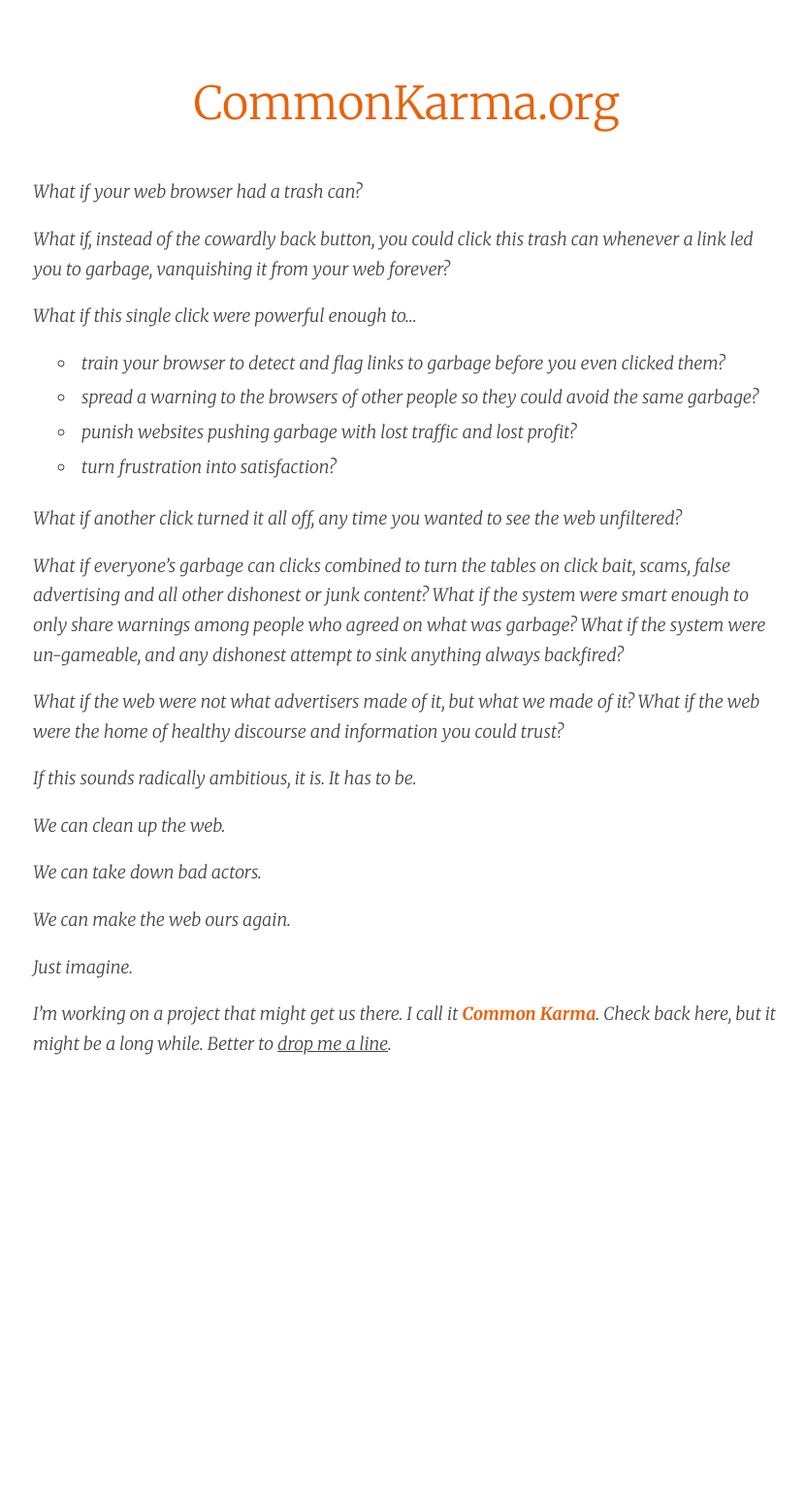
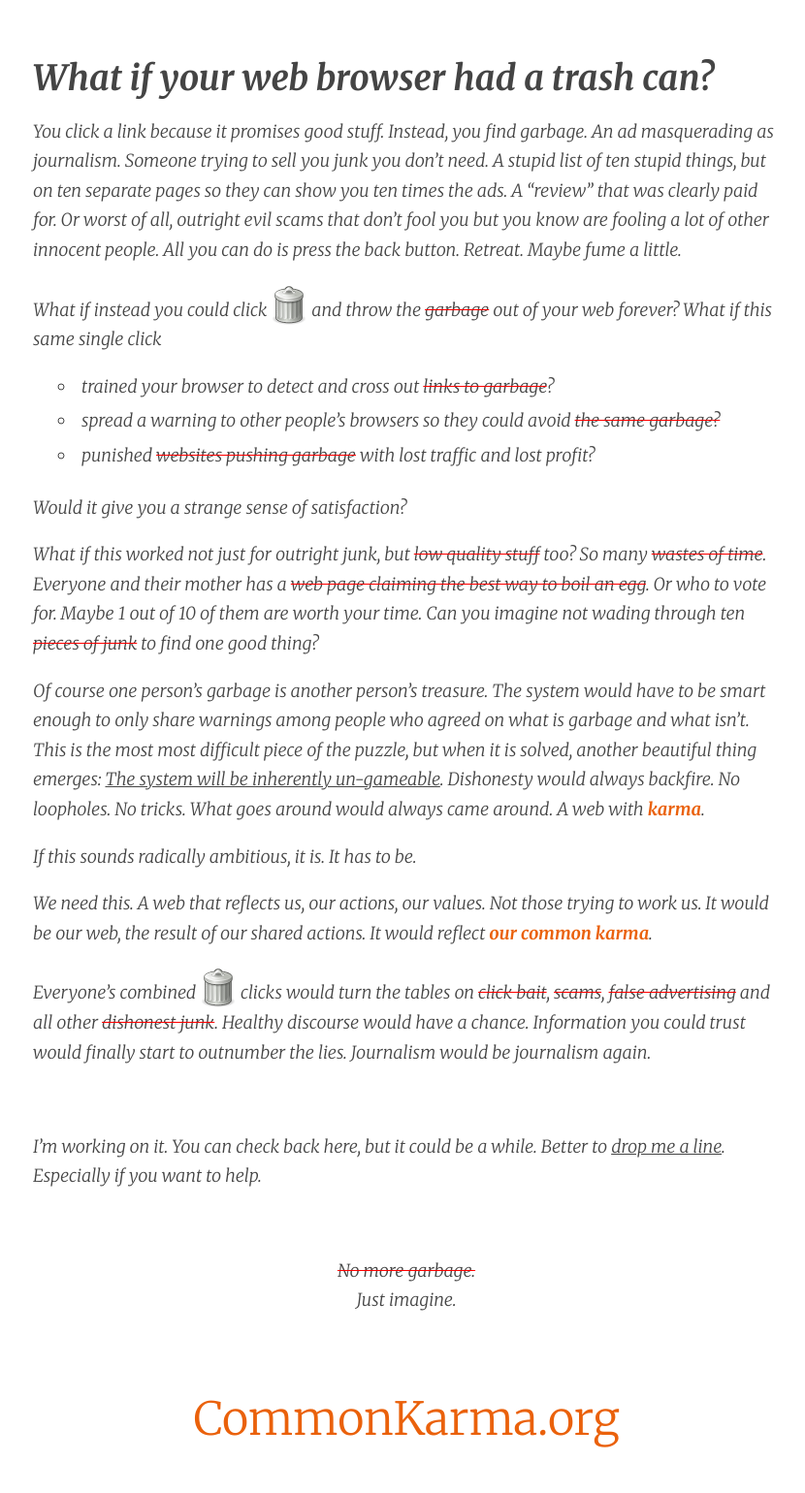
Before and after one commit to commonkarma/commonkarma.org-source, a Jekyll site: the page built from index.md, in a window 1280 px wide. Shown: the whole page at 97% size, without its empty margins (221-1051 px from the left). Built offline with Jekyll 4.4.1, drawn with Linux system fonts in a browser that asks for light colours; nearby versions of some CDN libraries; comment, search, counter and statistics services are not loaded; before the commit the page ends 1140 px from its top, so only the background shows below that.

Commit message:
new homepage: What if your web browser had a trash can?

```diff
--- a/_config.yml
+++ b/_config.yml
@@ -12,6 +12,9 @@ github_username:  CommonKarma
 markdown: kramdown
 
 
+kramdown:
+  parse_block_html: true
+
 # these are copied from https://github.com/bookfellas/bookfellas.github.io
 # not sure if correct or needed.
 permalink: pretty
--- a/_includes/footer.html
+++ b/_includes/footer.html
@@ -1,4 +1,5 @@
 <footer class="site-footer">
 
+<p class="site-logo"><a class="site-logo" href="{{ site.url }}" title="{{ site.title }}">{{ site.title }}</a></p>
 
 </footer>
--- a/_includes/header.html
+++ b/_includes/header.html
@@ -1,5 +1,4 @@
 <header class="site-header">
-<p class="site-logo"><a class="site-logo" href="{{ site.url }}" title="{{ site.title }}">{{ site.title }}</a></p>
 <script>
     if(location.hostname.match('commonkarma.org$')){
     mixpanel.track('page viewed', {'page title' : document.title, 'url' : window.location.pathname});}
--- a/css/style.scss
+++ b/css/style.scss
@@ -64,6 +64,18 @@ a.site-logo {
   color: #ea610b;
 }
 
+.main del {
+    -moz-text-decoration-color: red;
+    text-decoration-color: red;
+}
+
+.garbage-can img {
+  height: 44px;
+  width: 44x;
+  margin-bottom: -10px;
+  margin-left: -3px;
+  margin-right: -3px;
+}
 
 ul {
   list-style-type: circle;
@@ -76,6 +88,7 @@ ul li {
 }
 
 /* make responsive */
+
 @media screen and (max-width: 800px) {
   p.site-logo {
     font-size: 1.83333em;
@@ -85,9 +98,11 @@ ul li {
     font-size: 0.88889em;
     line-height: 1.85625em;
   }
+  h1 {
+    font-size: 1.5em;
+  }
 }
 
-/* make responsive */
 @media screen and (max-width: 320px) {
   .wrapper {
     padding-bottom: 30px;
--- a/index.md
+++ b/index.md
@@ -5,31 +5,34 @@ title: What If?
 
 
 
-What if your web browser had a trash can?
+# What if your web browser had a trash can?
 
-What if, instead of the cowardly back button, you could click this trash can whenever a link led you to garbage, vanquishing it from *your* web forever?
+You click a link because it promises good stuff. Instead, you find garbage. An ad masquerading as journalism. Someone trying to sell you junk you don't need. A stupid list of ten stupid things, but on ten separate pages so they can show you ten times the ads. A "review" that was clearly paid for. Or worst of all, outright evil scams that don't fool you but you know are fooling a lot of other innocent people. All you can do is press the back button. Retreat. Maybe fume a little.
 
-What if this single click were powerful enough to...
+What if instead you could click <span class="garbage-can">![a trash can](./images/garbage-can.svg)</span> and throw the <del>garbage</del> out of *your* web *forever*? What if this same single click
 
-- train your browser to detect and flag links to garbage before you even clicked them?
-- spread a warning to the browsers of other people so they could avoid the same garbage?
-- punish websites pushing garbage with lost traffic and lost profit?
-- turn frustration into satisfaction?
+- trained your browser to detect and cross out <del>links to garbage</del>?
+- spread a warning to other people's browsers so they could avoid <del>the same garbage<del>?
+- punished <del>websites pushing garbage</del> with lost traffic and lost profit?
 
-What if another click turned it all off, any time you wanted to see the web unfiltered?
+Would it give you a strange sense of satisfaction?
 
-What if everyone's garbage can clicks combined to turn the tables on click bait, scams, false advertising and all other dishonest or junk content? What if the system were smart enough to only share warnings among people who agreed on what was garbage? What if the system were un-gameable, and any dishonest attempt to sink anything always backfired?
+What if this worked not just for outright junk, but <del>low quality stuff</del> too? So many <del>wastes of time</del>. Everyone and their mother has a <del>web page claiming the best way to boil an egg</del>. Or who to vote for. Maybe 1 out of 10 of them are worth your time. Can you imagine not wading through ten <del>pieces of junk</del> to find one good thing?
 
-What if the web were not what advertisers made of it, but *what we made of it?*  What if the web were the home of healthy discourse and information you could trust?
+Of course one person's garbage is another person's treasure. The system would have to be smart enough to only share warnings among people who agreed on what is garbage and what isn't. This is the most most difficult piece of the puzzle, but when it is solved, another beautiful thing emerges: [The system will be inherently un-gameable](link). Dishonesty would always backfire. No loopholes. No tricks. What goes around would *always* came around. A web with **karma**.
 
 If this sounds radically ambitious, it is. It has to be.
 
-We can clean up the web.
+We need this. A  web that reflects us, our actions, our values. Not those trying to work us. It would be our web, the result of our shared actions. It would reflect **our common karma**.
 
-We can take down bad actors.
+Everyone's combined <span class="garbage-can">![a trash can](./images/garbage-can.svg)</span> clicks would turn the tables on <del>click bait</del>, <del>scams</del>, <del>false advertising</del> and all other <del>dishonest junk</del>. Healthy discourse would have a chance. Information you could trust would finally start to outnumber the lies. Journalism would be journalism again.
 
-We can make the web ours again.
+<br/>
 
-Just imagine.
+I'm working on it. You can check back here, but it could be a while. Better to [drop me a line](mailto:whatif@commonkarma.org). Especially if you want to help.
 
-I’m working on a project that might get us there. I call it **Common Karma**. Check back here, but it might be a long while. Better to [drop me a line](mailto:whatif@commonkarma.org).
+<br>
+
+<center><del>No more garbage.</del></center>
+
+<center>Just imagine. </center>
```
Also changed, not shown: Gemfile.lock, images/garbage-can.svg (added).
